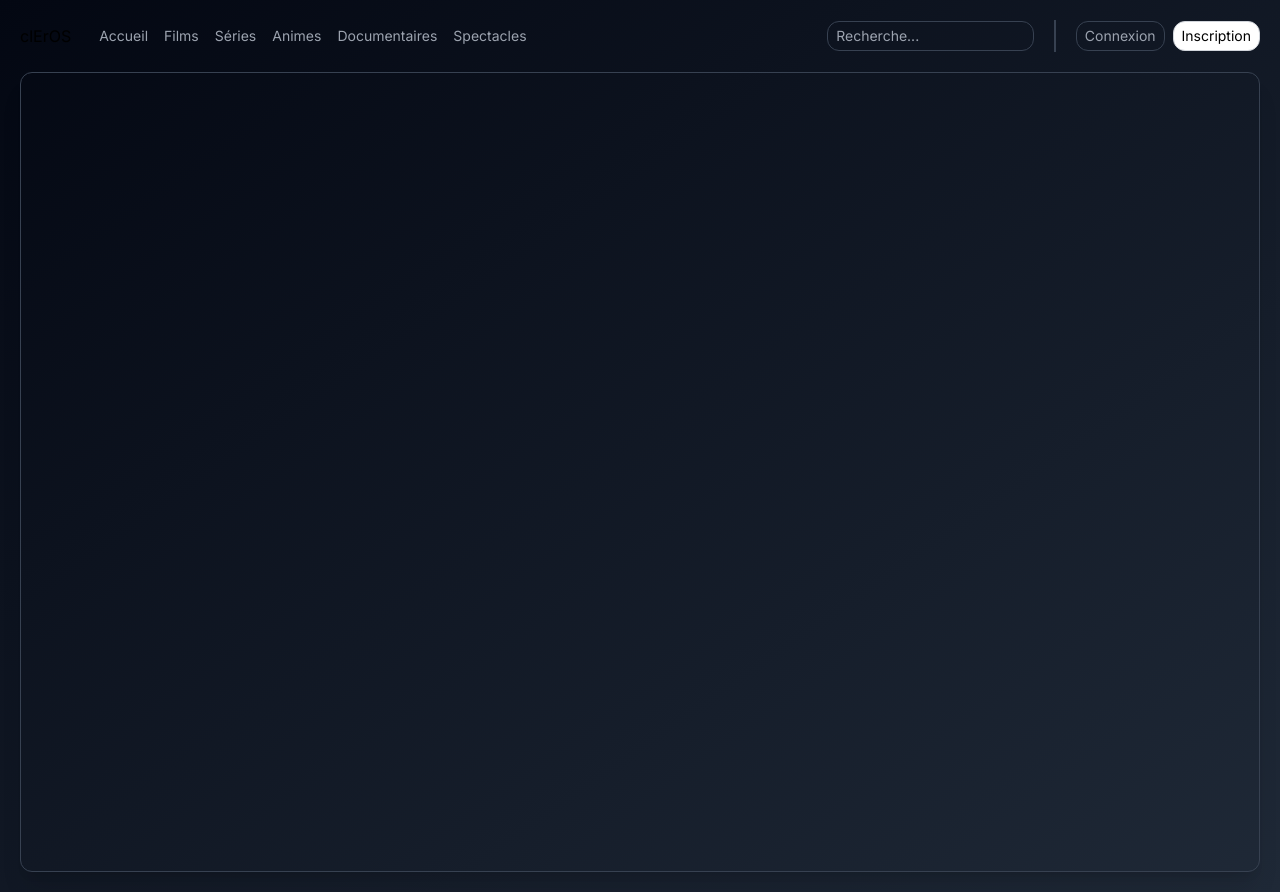
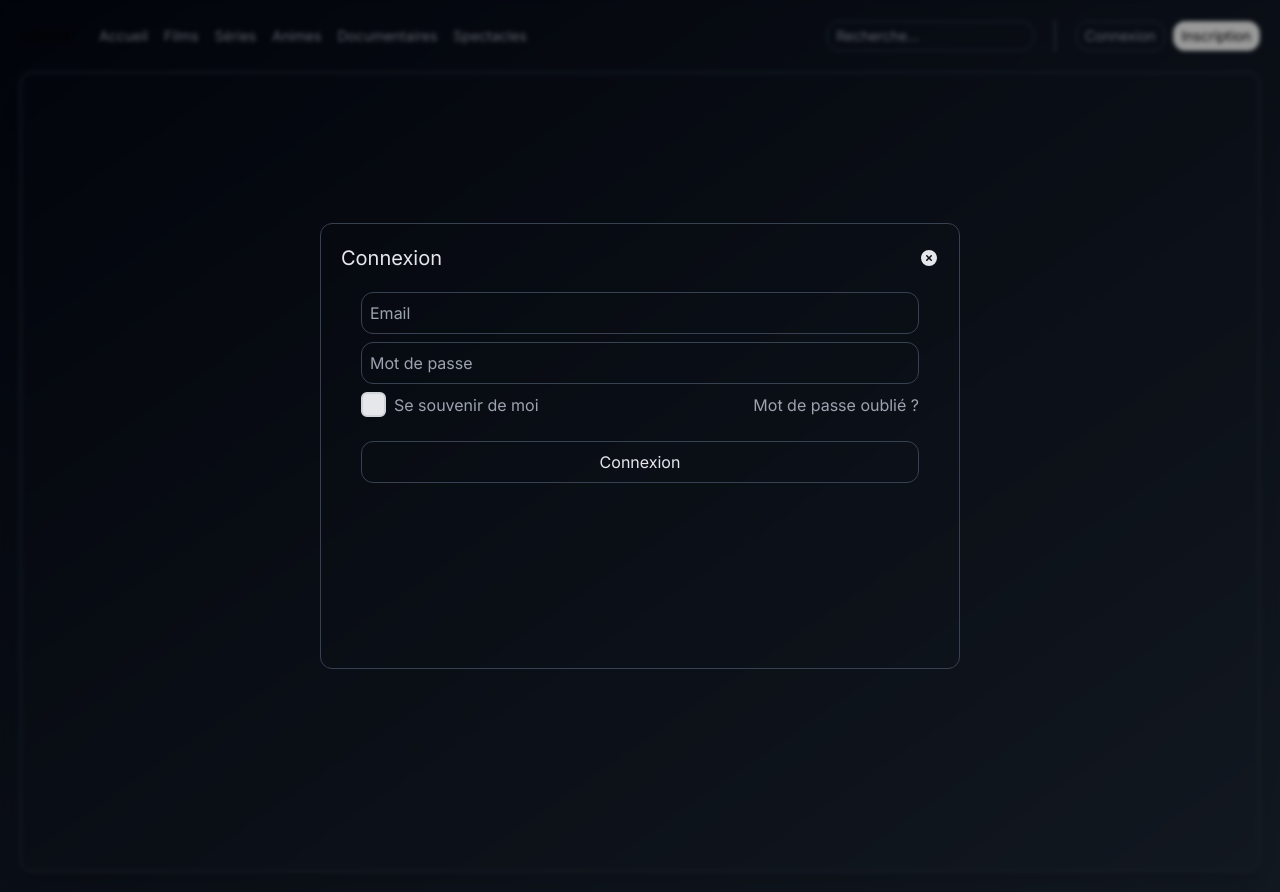
Before and after one commit to smoothwastaken/cleros-webapp, a Next.js app: page / in a window 1280 px wide. Both pictures are taken after a click on the element "Connexion". Built offline with nearby package versions, Linux system fonts and the light colour scheme; no server answers.

Commit message:
Added Login and SignUp (front-end & back-end)

```diff
--- a/app/components/Header/AuthComponent.tsx
+++ b/app/components/Header/AuthComponent.tsx
@@ -1,18 +1,98 @@
 "use client";
 
-import React, { useContext } from 'react'
-import { AuthContext } from '../../contexts/authContext';
+import React, { useContext, useState } from 'react'
+import { AuthContext } from '@/app/contexts/authContext';
+import auth from '@/app/lib/firebase';
+import Link from 'next/link';
+import { createUserWithEmailAndPassword, signInWithEmailAndPassword, signOut } from 'firebase/auth';
+import { set } from 'firebase/database';
 
 function Auth() {
   const { user } = useContext(AuthContext) ?? { user: null };
+
+  const [logPopUp, setLogPopUp] = useState(false);
+  const [logEmail, setLogEmail] = useState('');
+  const [logPassword, setLogPassword] = useState('');
+  const [logSaveCreds, setLogSaveCreds] = useState(false);
+
+  const [registerPopUp, setRegisterPopUp] = useState(false);
+  const [regEmail, setRegEmail] = useState('');
+  const [regPassword, setRegPassword] = useState('');
+  const [regSaveCreds, setRegSaveCreds] = useState(false);
+
   return (
-    <div className='flex items-center gap-2'>
+    <div>
       { user ? (
-          <div></div>
+        <div className='flex items-center gap-2 transition-all duration-500'>
+          <div onClick={() => {signOut(auth)}} className='p-1 px-2 cursor-pointer text-black border-gray-300 bg-white bg-opacity-100 border-[1px] rounded-xl select-none text-sm hover:bg-opacity-75 transition-all duration-300'>Déconnexion</div>
+        </div>
         ) : (
           <>
-            <div className='p-1 px-2 cursor-pointer text-gray-400 border-gray-700 bg-white bg-opacity-0 border-[1px] rounded-xl select-none text-sm hover:bg-opacity-5 hover:text-gray-200 transition-all duration-300'>Connexion</div>
-            <div  className='p-1 px-2 cursor-pointer text-black border-gray-300 bg-white bg-opacity-100 border-[1px] rounded-xl select-none text-sm hover:bg-opacity-75 transition-all duration-300'>Inscription</div>
+          <div className='flex items-center gap-2 transition-all duration-500'>
+            <div onClick={() => {setLogPopUp(true)}} className='p-1 px-2 cursor-pointer text-gray-400 border-gray-700 bg-white bg-opacity-0 border-[1px] rounded-xl select-none text-sm hover:bg-opacity-5 hover:text-gray-200 transition-all duration-300'>Connexion</div>
+            <div onClick={() => {setRegisterPopUp(true)}} className='p-1 px-2 cursor-pointer text-black border-gray-300 bg-white bg-opacity-100 border-[1px] rounded-xl select-none text-sm hover:bg-opacity-75 transition-all duration-300'>Inscription</div>
+          </div>
+          {logPopUp ? (
+            <div className='absolute z-10 w-full h-full bg-black bg-opacity-40 inset-0 bg-clip-padding' style={{backdropFilter: 'blur(2px)'}}>
+              <div className='absolute z-20 w-3/6 h-3/6 bg-transparent inset-1/4 rounded-xl border-gray-700 border-[1px] p-5'>
+                <div className='flex items-center justify-between'>
+                  <h1 className='text-xl select-none text-gray-200'>Connexion</h1>
+                  <div onClick={() => {setLogPopUp(false)}} className='cursor-pointer text-gray-200 hover:text-white transition-all duration-300'><svg xmlns="http://www.w3.org/2000/svg" viewBox="0 0 20 20" fill="currentColor" className="w-5 h-5"><path fillRule="evenodd" d="M10 18a8 8 0 1 0 0-16 8 8 0 0 0 0 16ZM8.28 7.22a.75.75 0 0 0-1.06 1.06L8.94 10l-1.72 1.72a.75.75 0 1 0 1.06 1.06L10 11.06l1.72 1.72a.75.75 0 1 0 1.06-1.06L11.06 10l1.72-1.72a.75.75 0 0 0-1.06-1.06L10 8.94 8.28 7.22Z" clipRule="evenodd" /></svg></div>
+                </div>
+                <div className='flex flex-col gap-2 mt-5 px-5'>
+                  <input onChange={(event) => {
+                    setLogEmail(event.currentTarget.value)
+                  }} value={logEmail} className='p-2 border-gray-700 text-gray-200 bg-white bg-opacity-0 border-[1px] rounded-xl outline-none focus:bg-opacity-5 hover:bg-opacity-5 transition-all duration-300' type="email" placeholder="Email" />
+                  <input onChange={(event) => {
+                    setLogPassword(event.currentTarget.value)
+                  }} value={logPassword} className='p-2 border-gray-700 text-gray-200 bg-white bg-opacity-0 border-[1px] rounded-xl outline-none focus:bg-opacity-5 hover:bg-opacity-5 transition-all duration-300' type="password" placeholder="Mot de passe" />
+                  <div className='flex items-center justify-between mb-4'>
+                    <div className='flex items-center gap-2'>
+                      <div className="flex items-center">
+                        <input onChange={() => {
+                          setLogSaveCreds(!logSaveCreds)
+                        }} id="custom-checkbox" type="checkbox" className="hidden peer" />
+                        <label htmlFor="custom-checkbox" className="cursor-pointer p-[0.5px] bg-gray-200 border-2 border-gray-300 rounded-md peer-checked:bg-gray-600 peer-checked:border-gray-600">
+                          <svg xmlns="http://www.w3.org/2000/svg" viewBox="0 0 20 20" fill="currentColor" className="w-5 h-5 text-gray-200">
+                            <path fillRule="evenodd" d="M16.704 4.153a.75.75 0 0 1 .143 1.052l-8 10.5a.75.75 0 0 1-1.127.075l-4.5-4.5a.75.75 0 0 1 1.06-1.06l3.894 3.893 7.48-9.817a.75.75 0 0 1 1.05-.143Z" clipRule="evenodd" />
+                          </svg>
+                        </label>
+                        <label htmlFor="custom-checkbox" className="ms-2 text-gray-400 select-none">Se souvenir de moi</label>
+                      </div>
+                    </div>
+                    <p className='text-gray-400 select-none hover:text-gray-200 transition-all duration-300 cursor-pointer'>Mot de passe oublié ?</p>
+                  </div>
+                  <button onClick={() => {
+                    signInWithEmailAndPassword(auth, logEmail, logPassword)
+                    setLogPopUp(false)
+                  }} className='p-2 select-none border-gray-700 text-gray-200 bg-white bg-opacity-0 border-[1px] rounded-xl outline-none focus:bg-opacity-5 hover:bg-opacity-5 transition-all duration-300'>Connexion</button>
+                </div>
+              </div>
+            </div>
+          ) : (<></>)}
+          {registerPopUp ? (
+            <div className='absolute z-10 w-full h-full bg-black bg-opacity-40 inset-0 bg-clip-padding' style={{backdropFilter: 'blur(2px)'}}>
+              <div className='absolute z-20 w-3/6 h-3/6 bg-transparent inset-1/4 rounded-xl border-gray-700 border-[1px] p-5'>
+                <div className='flex items-center justify-between'>
+                  <h1 className='text-xl select-none text-gray-200'>Inscription</h1>
+                  <div onClick={() => {setRegisterPopUp(false)}} className='cursor-pointer text-gray-200 hover:text-white transition-all duration-300'><svg xmlns="http://www.w3.org/2000/svg" viewBox="0 0 20 20" fill="currentColor" className="w-5 h-5"><path fillRule="evenodd" d="M10 18a8 8 0 1 0 0-16 8 8 0 0 0 0 16ZM8.28 7.22a.75.75 0 0 0-1.06 1.06L8.94 10l-1.72 1.72a.75.75 0 1 0 1.06 1.06L10 11.06l1.72 1.72a.75.75 0 1 0 1.06-1.06L11.06 10l1.72-1.72a.75.75 0 0 0-1.06-1.06L10 8.94 8.28 7.22Z" clipRule="evenodd" /></svg></div>
+                </div>
+                <div className='flex flex-col gap-2 mt-5 px-5'>
+                  <input onChange={(event) => {
+                    setRegEmail(event.currentTarget.value)
+                  }} value={regEmail} className='p-2 border-gray-700 text-gray-200 bg-white bg-opacity-0 border-[1px] rounded-xl outline-none focus:bg-opacity-5 hover:bg-opacity-5 transition-all duration-300' type="email" placeholder="Email" />
+                  <input onChange={(event) => {
+                    setRegPassword(event.currentTarget.value)
+                  }} value={regPassword} className='p-2 border-gray-700 text-gray-200 bg-white bg-opacity-0 border-[1px] rounded-xl outline-none focus:bg-opacity-5 hover:bg-opacity-5 transition-all duration-300' type="password" placeholder="Mot de passe" />
+                  <div className='flex items-center justify-between mb-4'></div>
+                  <button onClick={() => {
+                    createUserWithEmailAndPassword(auth, regEmail, regPassword)
+                    setRegisterPopUp(false)
+                  }} className='p-2 select-none border-gray-700 text-gray-200 bg-white bg-opacity-0 border-[1px] rounded-xl outline-none focus:bg-opacity-5 hover:bg-opacity-5 transition-all duration-300'>Connexion</button>
+                </div>
+              </div>
+            </div>
+          ) : (<></>)}
           </>
         )
       }
--- a/app/components/Header/LinksComponent.tsx
+++ b/app/components/Header/LinksComponent.tsx
@@ -1,15 +1,15 @@
 import React from 'react'
+import Link from 'next/link'
 
 function Links() {
   return (
-    // <ul className='flex border-gray-700 border-[1px] rounded-xl select-none text-sm'>
     <ul className='flex rounded-xl select-none text-sm'>
-        <li className='px-2 py-1 rounded-md text-gray-400 hover:text-gray-200 bg-white bg-opacity-0 hover:bg-opacity-5 transition-all duration-300 cursor-pointer'>Accueil</li>
-        <li className='px-2 py-1 rounded-md text-gray-400 hover:text-gray-200 bg-white bg-opacity-0 hover:bg-opacity-5 transition-all duration-300 cursor-pointer'>Films</li>
-        <li className='px-2 py-1 rounded-md text-gray-400 hover:text-gray-200 bg-white bg-opacity-0 hover:bg-opacity-5 transition-all duration-300 cursor-pointer'>Séries</li>
-        <li className='px-2 py-1 rounded-md text-gray-400 hover:text-gray-200 bg-white bg-opacity-0 hover:bg-opacity-5 transition-all duration-300 cursor-pointer'>Animes</li>
-        <li className='px-2 py-1 rounded-md text-gray-400 hover:text-gray-200 bg-white bg-opacity-0 hover:bg-opacity-5 transition-all duration-300 cursor-pointer'>Documentaires</li>
-        <li className='px-2 py-1 rounded-md text-gray-400 hover:text-gray-200 bg-white bg-opacity-0 hover:bg-opacity-5 transition-all duration-300 cursor-pointer'>Spectacles</li>
+        <Link href={"/"}><li className='px-2 py-1 rounded-md text-gray-400 hover:text-gray-200 bg-white bg-opacity-0 hover:bg-opacity-5 transition-all duration-300 cursor-pointer'>Accueil</li></Link>
+        <Link href={"/films/"}><li className='px-2 py-1 rounded-md text-gray-400 hover:text-gray-200 bg-white bg-opacity-0 hover:bg-opacity-5 transition-all duration-300 cursor-pointer'>Films</li></Link>
+        <Link href={"/series/"}><li className='px-2 py-1 rounded-md text-gray-400 hover:text-gray-200 bg-white bg-opacity-0 hover:bg-opacity-5 transition-all duration-300 cursor-pointer'>Séries</li></Link>
+        <Link href={"/animes/"}><li className='px-2 py-1 rounded-md text-gray-400 hover:text-gray-200 bg-white bg-opacity-0 hover:bg-opacity-5 transition-all duration-300 cursor-pointer'>Animes</li></Link>
+        <Link href={"/documentaires/"}><li className='px-2 py-1 rounded-md text-gray-400 hover:text-gray-200 bg-white bg-opacity-0 hover:bg-opacity-5 transition-all duration-300 cursor-pointer'>Documentaires</li></Link>
+        <Link href={"/spectacles/"}><li className='px-2 py-1 rounded-md text-gray-400 hover:text-gray-200 bg-white bg-opacity-0 hover:bg-opacity-5 transition-all duration-300 cursor-pointer'>Spectacles</li></Link>
     </ul>
   )
 }
--- a/app/contexts/authContext.tsx
+++ b/app/contexts/authContext.tsx
@@ -1,7 +1,7 @@
 "use client"
 
 import React, { createContext, useEffect, useState, ReactNode } from 'react';
-import auth from '../lib/firebase';
+import auth from '@/app/lib/firebase';
 import { User, getAuth } from 'firebase/auth';
 
 interface AuthContextInterface {
@@ -19,7 +19,9 @@ export const AuthProvider: React.FC<AuthProviderProps> = ({ children }) => {
 
   useEffect(() => {
     auth.onAuthStateChanged(setUser);
-  }, []);
+    console.log("User:")
+    console.log(user)
+  }, [user]);
 
   return (
     <AuthContext.Provider value={{ user }}>
--- a/package.json
+++ b/package.json
@@ -9,6 +9,7 @@
     "lint": "next lint"
   },
   "dependencies": {
+    "@heroicons/react": "^2.1.1",
     "@types/firebase": "^3.2.1",
     "firebase": "^10.7.2",
     "next": "14.1.0",
```
Also changed, not shown: 1 other file (tests, documents, lock files or other folders).
